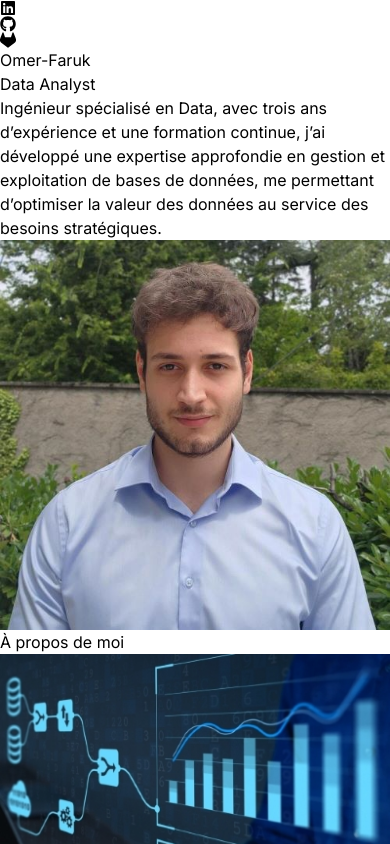
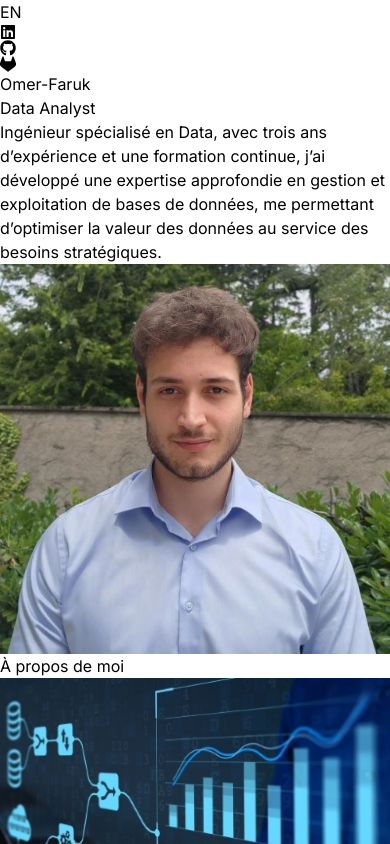
Before and after one commit to OmerFaruk69/react-portfolio-Omer, a React (Vite) app in the folder react-portfolio/: page / in a window 390 px wide. Shown: the top 844 px of the page. Built offline with nearby package versions, Linux system fonts and the light colour scheme.

Commit message:
add traduction + correction affichage mobile

```diff
--- a/react-portfolio/src/components/About.jsx
+++ b/react-portfolio/src/components/About.jsx
@@ -1,14 +1,18 @@
 import aboutImg from "../assets/about2.jpg"
 import { ABOUT_TEXT } from "../constants"
+import { useLanguage } from "./traduction";
+
+
 import { motion } from "framer-motion"
 
 
 const About = () => {
+    const { language } = useLanguage();
     return (
         <div className="border-b border-neutral-900 pb-4">
             <h1 className="my-20 text-center text-4xl">
-            À propos de
-                <span className="text-neutral-500"> moi</span>
+            {language === "fr" ? "À propos de " : "About "}
+                <span className="text-neutral-500"> {language === "fr" ? "moi " : "me"}</span>
             </h1>
             <div className="flex flex-wrap">
                 <motion.div
@@ -26,7 +30,7 @@ const About = () => {
                 transition={{duration : 0.5}}
                 className="w-full lg:w-1/3">
                     <div className="flex justify-center lg:justify-start">
-                        <p className="my-20 maxw-xl py-6">{ABOUT_TEXT}</p>
+                        <p className="my-20 maxw-xl py-6">{language === "fr" ? ABOUT_TEXT.fr : ABOUT_TEXT.en}</p>
                     </div>
                 </motion.div>
             </div>
--- a/react-portfolio/src/components/Contact.jsx
+++ b/react-portfolio/src/components/Contact.jsx
@@ -1,9 +1,12 @@
 import { CONTACT } from "../constants"
+import { useLanguage } from "./traduction";
 
 const Contact = () => {
+  const { language } = useLanguage();
+
   return (
     <div className="border-b border-neutral-900 pb-20">
-      <h1 className="my-10 text-center text-4xl"> Prenez contact</h1>
+      <h1 className="my-10 text-center text-4xl"> {language === "fr" ? "Prenez contact" : " Contact us"}</h1>
       <div className="text-center tracking-tighter">
         <p className="my-4">{CONTACT.address}</p>
         <p className="my-4">{CONTACT.phoneNo}</p>
--- a/react-portfolio/src/components/Experience.jsx
+++ b/react-portfolio/src/components/Experience.jsx
@@ -1,6 +1,8 @@
 import { EXPERIENCES } from "../constants"
+import { useLanguage } from "./traduction";
 
 const Experience = () => {
+    const { language } = useLanguage();
     return (
         <div className="border b border-neutral-900 pb-4">
             <h1 className="my-20 text-center text-4xl">
@@ -10,24 +12,31 @@ const Experience = () => {
                 {EXPERIENCES.map((experience, index) => (
                     <div key={index} className="mb-8 flex flex-wrap lg:justify-center">
                         <div className="w-full lg:w-1/4">
-                            <p className="mb-2 text-sm text-neutral-400">{experience.year}</p>
+                            <p className="mb-2 text-sm text-neutral-400"> {language === "fr" ? experience.fr.year : experience.en.year}</p>
                         </div>
                         <div className="w-full max-w-xl lg:w:3/4">
 
                             <h6 className="mb-2 font-semibold">
-                                {experience.role} - <span className="text-sm text-purple-100">
-                                    {experience.company}
+                                {experience.fr.role} - <span className="text-sm text-purple-100">
+                                    {language === "fr" ? experience.fr.company : experience.en.company}
                                 </span>
                             </h6>
                             <p className="mb-4 text-neutral-400">
-                                {experience.description}
+                                {language === "fr" ? experience.fr.description : experience.en.description}
                             </p>
                             <ul className="mb-4 list-disc list-inside text-neutral-400 space-y-2">
-                                {experience.element.map((task, index) => (
+                                {language === "fr" ? experience.fr.element.map((task, index) => (
+                                    <li key={index}>{task}</li>
+                                )) : experience.en.element.map((task, index) => (
                                     <li key={index}>{task}</li>
                                 ))}
                             </ul>
-                            {experience.technologies.map((tech, index) => (
+                            {language === "fr" ? experience.fr.technologies.map((tech, index) => (
+                                <span
+                                    key={index}
+                                    className="mr-2 mt-4 rouded bg-neutral-900 px-2 py-1 text-sm font-mediuù text-purple-800"
+                                >{tech}</span>
+                            )) : experience.en.technologies.map((tech, index) => (
                                 <span
                                     key={index}
                                     className="mr-2 mt-4 rouded bg-neutral-900 px-2 py-1 text-sm font-mediuù text-purple-800"
--- a/react-portfolio/src/components/Hero.jsx
+++ b/react-portfolio/src/components/Hero.jsx
@@ -2,8 +2,9 @@
 import { HERO_CONTENT } from "../constants"
 import profilePic from "../assets/OmerProfile.jpg"
 import { motion } from "framer-motion"
-//OmerProfile.png
-//kevinRushProfile.jpg
+import { useLanguage } from "./traduction";
+
+
 const container = (delay) => ({
     hidden: { x: -100, opacity: 0 },
     visible: {
@@ -16,6 +17,7 @@ const container = (delay) => ({
 
 
 const Hero = () => {
+    const { language } = useLanguage();
     return (
         <div className="border-b border-neutral-900 pb-4 lg:mb-35">
             <div className="flex flex-wrap">
@@ -36,7 +38,7 @@ const Hero = () => {
                         <motion.p variants={container(1)}
                             initial="hidden"
                             animate="visible" className="my-2 max-w-xl py-6 font-light tracking-tighter">
-                            {HERO_CONTENT}
+                            {language === "fr" ? HERO_CONTENT.fr : HERO_CONTENT.en}
                         </motion.p>
                     </div>
                 </div>
--- a/react-portfolio/src/components/Navbar.jsx
+++ b/react-portfolio/src/components/Navbar.jsx
@@ -1,13 +1,19 @@
-import logo from "../assets/kevinRushLogo.png"
 import { FaLinkedin } from "react-icons/fa"
 import { FaGithub } from "react-icons/fa"
-import { FaSquareXTwitter } from "react-icons/fa6"
-import { FaInstagram } from "react-icons/fa"
-import { SiGitlab } from "react-icons/si";  // Icône pour GitLab
+import { SiGitlab } from "react-icons/si";
+import { useLanguage } from "./traduction"; // Assure-toi que le chemin est correct
+
 
 
 const Navbar = () => {
+    const { toggleLanguage, language } = useLanguage();
     return <nav className="mb-20 flex items-center justify-between py-6">
+         <button
+        onClick={toggleLanguage}
+        className="px-4 py-2 rounded bg-neutral-700 hover:bg-neutral-600"
+      >
+        {language === "fr" ? "EN" : "FR"}
+      </button>
         <div className="flex flex-shrink-0 items-center">
 
         </div>
--- a/react-portfolio/src/components/Projects.jsx
+++ b/react-portfolio/src/components/Projects.jsx
@@ -1,25 +1,27 @@
 import {PROJECTS} from "../constants"
+import { useLanguage } from "./traduction";
 
 const Projects = () => {
+    const { language } = useLanguage();
     return (
         <div className="border-b border-neutral-900 pb-4">
-            <h1 className="my-20 text-center text-4xl">Projet Personnel</h1>
+            <h1 className="my-20 text-center text-4xl"> {language === "fr" ? "Projet Personnel" : "Personal Project"} </h1>
             <div>
                 {PROJECTS.map((project , index) => (
                     <div key = {index} className="mb-8 flex flex-wrap lg:justify-center">
                         <div className="w-full lg:w-1/4">
                         <img
-                            src={project.image}
+                            src={project.fr.image}
                             width={150}
                             height={150}
                             alt={project.title}
-                            className="mb-6 rounded"
+                            className="mb-6 rounded mx-auto w-2/4"
                         />
                         </div>
                         <div className="w-full max-w-xl lg:w-3/4">
-                            <h6 className="mb-2 font-semibold">{project.title}</h6>
-                            <p className="mb-4 text-neutral-400">{project.description}</p>
-                            {project.technologies.map((tech , index) => (
+                            <h6 className="mb-2 font-semibold">{language === "fr" ? project.fr.title : project.en.title } </h6>
+                            <p className="mb-4 text-neutral-400">{language === "fr" ? project.fr.description : project.en.description }</p>
+                            {project.fr.technologies.map((tech , index) => (
                                 <span
                                 key={index} className="mr-2 rouded bg-neutral-900 px-2 py-1 text-sm font-medium text-purple-900">
                                 {tech}
--- a/react-portfolio/src/components/Technologies.jsx
+++ b/react-portfolio/src/components/Technologies.jsx
@@ -5,12 +5,11 @@ import { SiPython, SiPowerbi, SiJavascript } from 'react-icons/si';
 
 import { SiGitlab, SiJenkins, SiDocker } from 'react-icons/si';
 
-
-
 import {SiMongodb} from "react-icons/si"
 
 import {BiLogoPostgresql} from "react-icons/bi"
 import { animate, motion } from "framer-motion"
+import { useLanguage } from "./traduction";
 
 
 const iconVariants = (duration) => ({
@@ -28,13 +27,14 @@ const iconVariants = (duration) => ({
 
 
 const Technologies = () => {
+    const { language } = useLanguage();
   return (
     <div className="border-b border-neutral-800 pb-24">
         <motion.h1
          whileInView={{opacity : 1 , y:0}}
          initial ={{y:-100,opacity:0}}
          transition={{duration : 1.5}}
-        className="my-20 text-center text-4xl">Base de donnée</motion.h1>
+        className="my-20 text-center text-4xl"> {language === "fr" ? "Base de donnée " : "Database "}</motion.h1>
         <motion.div
         whileInView={{opacity : 1 , x:0}}
         initial ={{x:-100,opacity:0}}
@@ -90,7 +90,7 @@ const Technologies = () => {
          whileInView={{opacity : 1 , y:0}}
          initial ={{y:-100,opacity:0}}
          transition={{duration : 1.5}}
-        className="my-20 text-center text-4xl">Langage de programmation</motion.h1>
+        className="my-20 text-center text-4xl">{language === "fr" ? "Langage de programmation " : "Programming language "} </motion.h1>
 
 <motion.div
         whileInView={{opacity : 1 , x:0}}
@@ -161,7 +161,7 @@ const Technologies = () => {
          whileInView={{opacity : 1 , y:0}}
          initial ={{y:-100,opacity:0}}
          transition={{duration : 1.5}}
-        className="my-20 text-center text-4xl">DevOps et Automatisation</motion.h1>
+        className="my-20 text-center text-4xl">{language === "fr" ? "DevOps et Automatisation " : " DevOps and Automation "}</motion.h1>
 
 <motion.div
         whileInView={{opacity : 1 , x:0}}
--- /dev/null
+++ b/react-portfolio/src/components/traduction.jsx
@@ -0,0 +1,18 @@
+import React, { createContext, useContext, useState } from "react";
+
+// Créer le contexte
+const LanguageContext = createContext();
+
+export const LanguageProvider = ({ children }) => {
+    const [language, setLanguage] = useState("fr"); // "fr" pour français, "en" pour anglais
+    const toggleLanguage = () => setLanguage((prev) => (prev === "fr" ? "en" : "fr"));
+
+    return (
+        <LanguageContext.Provider value={{ language, toggleLanguage }}>
+            {children}
+        </LanguageContext.Provider>
+    );
+};
+
+// Hook personnalisé pour utiliser le contexte
+export const useLanguage = () => useContext(LanguageContext);
--- a/react-portfolio/src/constants/index.js
+++ b/react-portfolio/src/constants/index.js
@@ -1,12 +1,22 @@
 import project3 from "../assets/projects/project-3.jpg";
 import project1 from "../assets/projects/project-1.jpg";
 
-export const HERO_CONTENT = `Ingénieur spécialisé en Data, avec trois ans d’expérience et une formation continue, j’ai développé une expertise approfondie en gestion et exploitation de bases de données, me permettant d’optimiser la valeur des données au service des besoins stratégiques.`;
+export const HERO_CONTENT =
+{
+  fr: `Ingénieur spécialisé en Data, avec trois ans d’expérience et une formation continue, j’ai développé une expertise approfondie en gestion et exploitation de bases de données, me permettant d’optimiser la valeur des données au service des besoins stratégiques.`,
+  en: 'Data Engineer with three years of experience and ongoing training, I have developed extensive expertise in database management and utilization, enabling me to optimize the value of data to meet strategic needs.'
+};
 
-export const ABOUT_TEXT = `Data Analyste polyvalent et passionné compétent en langage Python et SQL, et dans l’utilisation de bases de données comme Snowflake, PostgreSQL et SQL Server. Expérimenté avec des outils de visualisation et d’intégration de données tels que Power BI, Talend et Azure Data Factory. Motivé par la recherche de solutions stratégiques basées sur les données et toujours prêt à relever de nouveaux défis. Aime le travail en équipe et la résolution de problèmes complexes. Passionné par les nouvelles technologies et la contribution à des projets open source.`;
+
+
+export const ABOUT_TEXT = {
+  fr: `Data Analyste polyvalent et passionné compétent en langage Python et SQL, et dans l’utilisation de bases de données comme Snowflake, PostgreSQL et SQL Server. Expérimenté avec des outils de visualisation et d’intégration de données tels que Power BI, Talend et Azure Data Factory. Motivé par la recherche de solutions stratégiques basées sur les données et toujours prêt à relever de nouveaux défis. Aime le travail en équipe et la résolution de problèmes complexes. Passionné par les nouvelles technologies et la contribution à des projets open source.`,
+  en: 'Versatile and passionate Data Analyst proficient in Python and SQL, with expertise in working with databases such as Snowflake, PostgreSQL, and SQL Server. Experienced in data visualization and integration tools like Power BI, Talend, and Azure Data Factory. Driven by the pursuit of strategic, data-driven solutions and always eager to tackle new challenges. Thrives in collaborative environments and excels at solving complex problems. Enthusiastic about emerging technologies and contributing to open-source projects.'
+};
 
 export const EXPERIENCES = [
   {
+    fr: {
       year: "Depuis janvier 2024",
       role: "Lead data",
       company: "APRR",
@@ -17,9 +27,25 @@ export const EXPERIENCES = [
         "Mise en place de pipelines CI/CD pour automatiser les déploiements et les intégrations continues",
         "Gestion des droits d'accès pour les différents warehouses, utilisateurs, bases de données et schémas"
       ],
-    technologies: ["Snowflake", "Snowpark", "Python", "SQL", "Power Bi", "Azure DevOps"],
+      technologies: ["Snowflake", "Snowpark", "Python", "SQL", "Power Bi", "Azure DevOps"]
+    },
+    en: {
+      year: "Since January 2024",
+      role: "Lead data",
+      company: "APRR",
+      description: `Responsible for implementing a scalable Data Warehouse on Snowflake for APRR, the highway network operator. This system enables the analysis of traffic, speed, and weather data with various time granularities and filters tailored to different measurement points.`,
+      element: [
+        "Implementation of the different data layers (Bronze, Silver, Gold) for efficient and scalable analysis",
+        "Development of tasks, flows, and procedures for data processing and transformation using Snowpark",
+        "Setting up CI/CD pipelines to automate deployments and continuous integrations",
+        "Managing access rights for different warehouses, users, databases, and schemas"
+      ],
+      technologies: ["Snowflake", "Snowpark", "Python", "SQL", "Power Bi", "Azure DevOps"]
+    }
+
   },
   {
+    fr: {
       year: "2023 - 2024",
       role: "Lead data",
       company: "MSB",
@@ -33,7 +59,24 @@ export const EXPERIENCES = [
       ],
       technologies: ["Data Factory Azure", "SQL server", "Python", "Power BI", "Virtual network"],
     },
+    en: {
+      year: "2023 - 2024",
+      role: "Lead data",
+      company: "MSB",
+      description: `
+Mysendingbox is a secure web platform dedicated to sending postal mail. In this context, we will collect various data to create dashboards that highlight key and relevant indicators.`,
+      element: [
+        "Data extraction from a MongoDB database",
+        "Setting up the ETL process with Azure Data Factory",
+        "Design and consolidation of the Data Warehouse on Azure SQL.",
+        "Implementation of a VNET Data Gateway for secure access to the Data Warehouse",
+        "Creation of dashboards on Power BI"
+      ],
+      technologies: ["Data Factory Azure", "SQL server", "Python", "Power BI", "Virtual-network"]
+    }
+  },
   {
+    fr: {
       year: "2022 - 2023",
       role: "Lead technique",
       company: "EMH",
@@ -44,9 +87,26 @@ export const EXPERIENCES = [
         "Extraction des données de l'AS/400 avec la consolidation d'un DWH pour un besoin BI",
         "Mise en place de test automatiser pour la non régression des flux"
       ],
-    technologies: ["Talend", "AS/400", "Jenkins", "Grafana", "SQL server", " mySQL", "JS"],
+      technologies: ["Talend", "AS/400", "Jenkins", "Grafana", "SQL server", " mySQL", "JS"]
+
+    },
+    en: {
+      year: "2022 - 2023",
+      role: "Lead technique",
+      company: "EMH",
+      description: `Métropole Habitat manages housing in the eastern municipalities of the Metropolis using an AS/400 architecture. Our objectives are multiple:`,
+      element: [
+        "Automation of AS/400 processing using Talend ESB/ETL flows",
+        "Provision of a monitoring console with an email/Teams alert system",
+        "Data extraction from AS/400 with consolidation of a DWH for BI needs",
+        "Implementation of automated tests for regression testing of the flows"
+      ],
+      technologies: ["Talend", "AS/400", "Jenkins", "Grafana", "SQLServer", " mySQL", "JS"]
+
+    }
   },
   {
+    fr: {
       year: "2022 - 2023",
       role: "Data Anlyst",
       company: "FFHB",
@@ -55,24 +115,59 @@ export const EXPERIENCES = [
         "Exposition d'API avec Talend ESB et déploiement sous Karaf",
         "Ordonnancement des flux ETL et des API via Rundeck"
       ],
-    technologies: ["Mariadb ", "Talend ETL/ESB", "Rundeck", "API REST"],
+      technologies: ["Mariadb ", "Talend ETL/ESB", "Rundeck", "API-REST"]
+
     },
+    en: {
+      year: "2022 - 2023",
+      role: "Data Analyst",
+      company: "FFHB",
+      description: `Implementation of a flow management system for the French Handball Federation. This mission includes consolidating the Data Warehouse (DWH) and managing data flows to ensure optimized data access`,
+      element: ["Consolidation of the MySQL database and daily Data Warehouse (DWH) with Talend jobs",
+        "API exposure using Talend ESB and deployment on Karaf",
+        "Scheduling of ETL flows and APIs using Rundeck"
+      ],
+      technologies: ["Mariadb ", "Talend ETL/ESB", "Rundeck", "API REST"]
+    }
+  }
 ];
 
 export const PROJECTS = [
   {
+    fr: {
       title: "Portfolio Website",
       image: project3,
       description:
         "Un site portfolio personnel présentant des projets, des compétences et des informations de contact.",
-    technologies: ["HTML", "CSS", "React", "Bootstrap"],
+      technologies: ["HTML", "CSS", "React", "Bootstrap"]
+
+    },
+    en: {
+      title: "Portfolio Website",
+      image: project3,
+      description:
+        "A personal portfolio website showcasing projects, skills, and contact information.",
+      technologies: ["HTML", "CSS", "React", "Bootstrap"]
+    }
+
   },
   {
+    fr: {
       title: "Camera de surveillance",
       image: project1,
       description:
         "Ce projet consiste en la mise en place d'un système de surveillance vidéo en streaming utilisant un Raspberry Pi sous Ubuntu et une mini-caméra. Le flux vidéo est accessible à distance via un téléphone mobile, grâce à un serveur local sécurisé permettant la diffusion en temps réel.",
-    technologies: ["Python","picamera","Raspberry Pi", "Flask", "Ubuntu"],
+      technologies: ["Python", "picamera", "RaspberryPi", "Flask", "Ubuntu"]
+
+    },
+    en: {
+      title: "Surveillance camera",
+      image: project1,
+      description:
+        "This project involves setting up a video surveillance system with streaming using a Raspberry Pi running Ubuntu and a mini-camera. The video feed is accessible remotely via a mobile phone, thanks to a secure local server enabling real-time streaming.",
+      technologies: ["Python", "picamera", "RaspberryPi", "Flask", "Ubuntu"]
+    }
+
   }
 ];
 
--- a/react-portfolio/src/main.jsx
+++ b/react-portfolio/src/main.jsx
@@ -1,10 +1,13 @@
-import { StrictMode } from 'react'
-import { createRoot } from 'react-dom/client'
-import App from './App.jsx'
-import './index.css'
+import { StrictMode } from "react";
+import { createRoot } from "react-dom/client";
+import App from "./App.jsx";
+import "./index.css";
+import { LanguageProvider } from "./components/traduction.jsx";
 
-createRoot(document.getElementById('root')).render(
+createRoot(document.getElementById("root")).render(
   <StrictMode>
-    <App />
-  </StrictMode>,
-)
+    <LanguageProvider>
+      <App />
+    </LanguageProvider>
+  </StrictMode>
+);
```
Lines whose indentation alone changed are shown as unchanged.
